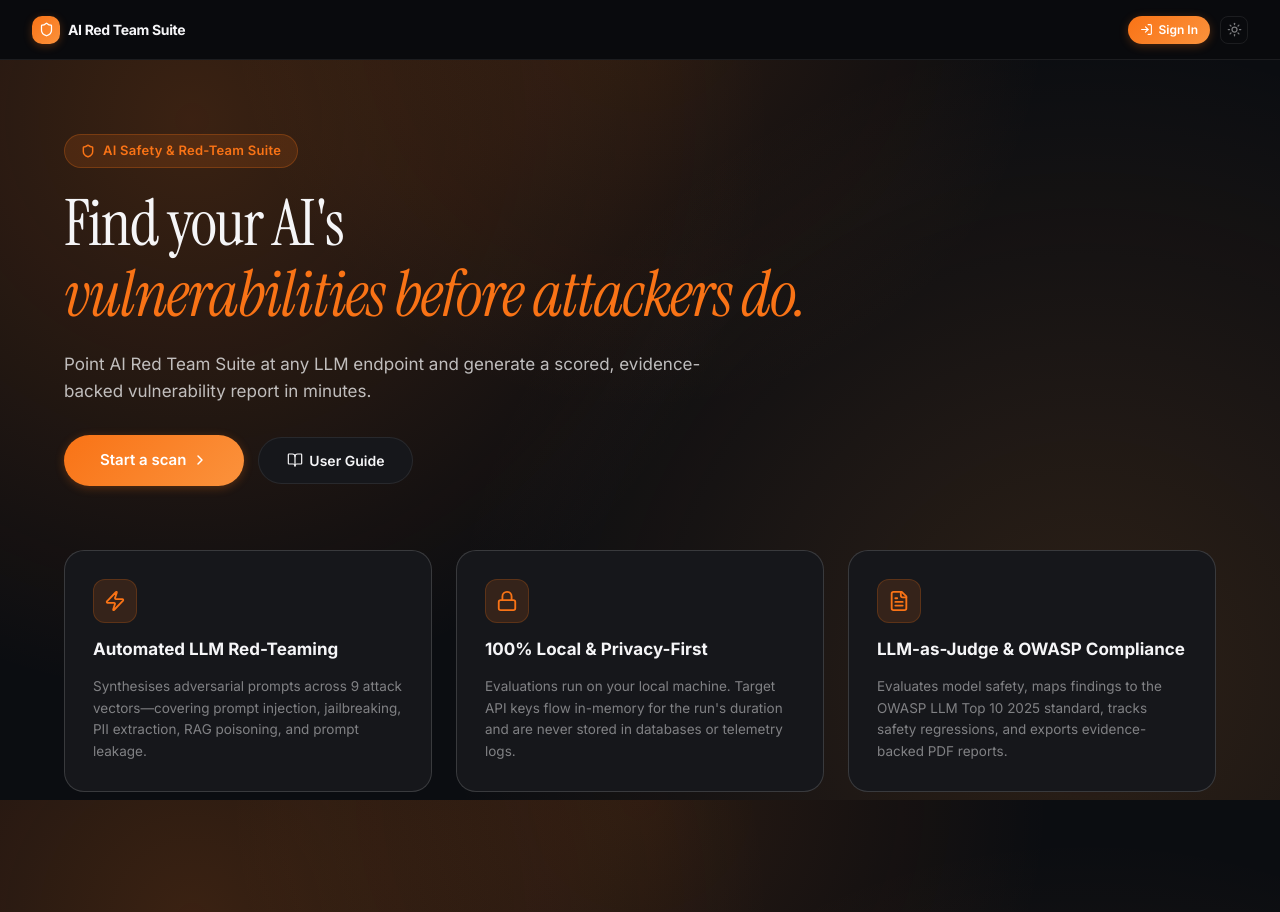
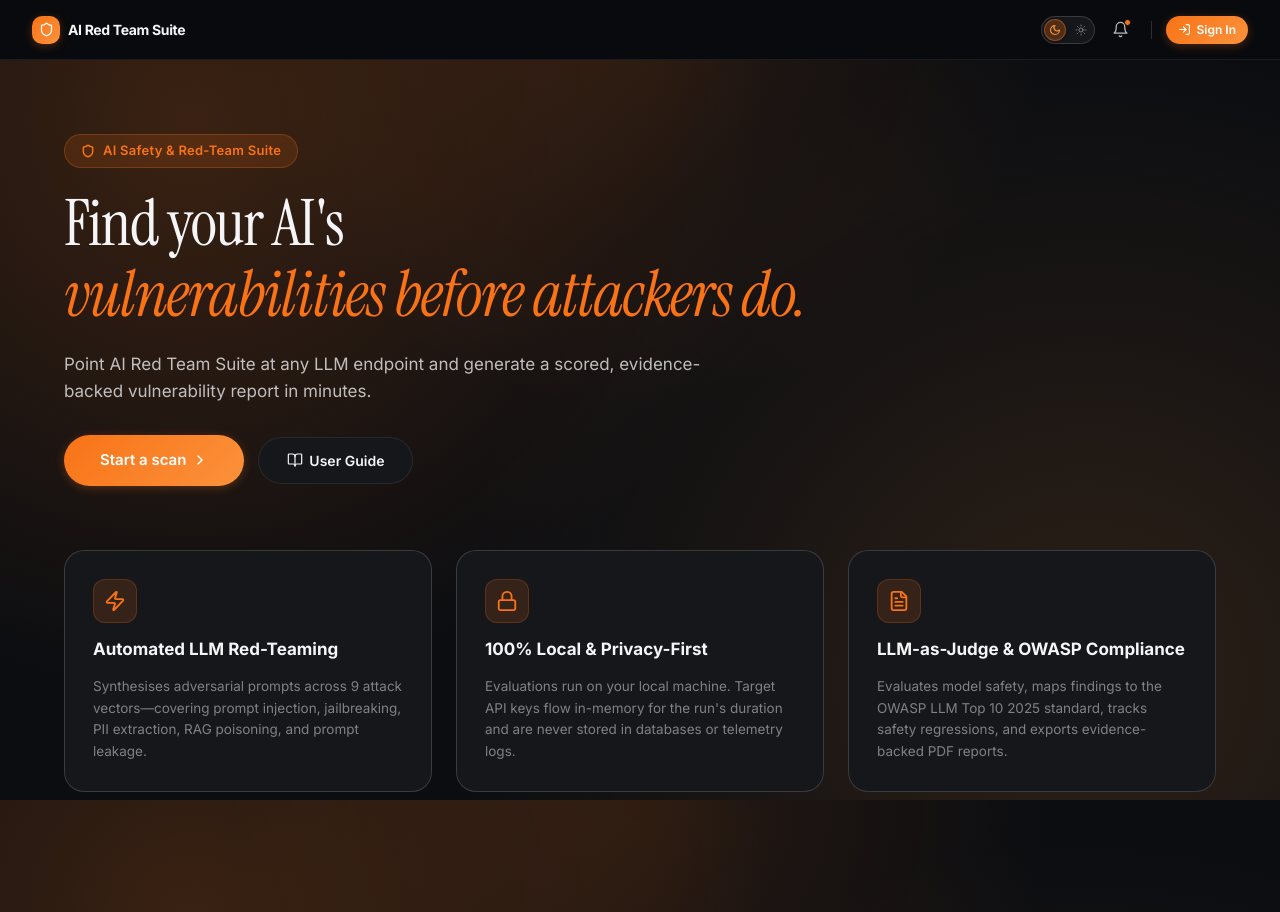
Before and after one commit to chakshat27/RedTeam-AI-Suite, a React (Vite) app in the folder frontend/: page /history in a window 1280 px wide. Built offline with nearby package versions, Linux system fonts and the light colour scheme; the HTML template or start-up script is replaced by a standard one.

Commit message:
feat(ui): update top navbar with screenshot controls, simplify sidebar collapse and login button

```diff
--- a/frontend/src/App.tsx
+++ b/frontend/src/App.tsx
@@ -26,6 +26,8 @@ import {
   Menu,
   X,
   Plus,
+  Bell,
+  ChevronDown,
 } from "lucide-react";
 import LandingPage from "./components/LandingPage";
 import TargetConfig from "./components/TargetConfig";
@@ -53,6 +55,7 @@ interface SidebarProps {
   onOpenHelp: () => void;
   onOpenGuide: () => void;
   onOpenLogoutConfirm: () => void;
+  onOpenAuth: (mode?: "login" | "signup") => void;
   isCollapsed: boolean;
   onToggleCollapse: () => void;
   isMobileOpen: boolean;
@@ -69,6 +72,7 @@ function Sidebar({
   onOpenHelp,
   onOpenGuide,
   onOpenLogoutConfirm,
+  onOpenAuth,
   isCollapsed,
   onToggleCollapse,
   isMobileOpen,
@@ -132,7 +136,6 @@ function Sidebar({
             data-tooltip={isCollapsed ? "Expand sidebar" : "Collapse sidebar"}
           >
             {isCollapsed ? <ChevronRight size={15} /> : <ChevronLeft size={15} />}
-            {!isCollapsed && <span className="sidebar-collapse-text">Collapse Menu</span>}
           </button>
         </div>
 
@@ -230,58 +233,23 @@ function Sidebar({
 
         {/* Sidebar Footer */}
         <div className="sidebar-footer">
-          {/* Theme Toggle */}
-          <div className="sidebar-theme-row">
-            {!isCollapsed && <span>{theme === "dark" ? "Dark Mode" : "Light Mode"}</span>}
-            <button
-              className="sidebar-toggle-btn"
-              onClick={toggleTheme}
-              title={theme === "dark" ? "Switch to light mode" : "Switch to dark mode"}
-              data-tooltip={theme === "dark" ? "Light Mode" : "Dark Mode"}
-            >
-              {theme === "dark" ? (
-                <Sun size={15} strokeWidth={1.8} />
-              ) : (
-                <Moon size={15} strokeWidth={1.8} />
-              )}
-            </button>
-          </div>
-
-          {/* User Profile / Logout */}
-          {user && (
-            <div
-              className="sidebar-user cursor-pointer hover:border-border-strong transition-all"
-              onClick={onOpenLogoutConfirm}
-              title="Click to view session details & sign out"
-              data-tooltip={`Account Details & Sign Out (${user.full_name || user.email})`}
-            >
-              <div className="sidebar-user-avatar">
-                {user.full_name
-                  ? user.full_name.charAt(0).toUpperCase()
-                  : user.email.charAt(0).toUpperCase()}
-              </div>
-              {!isCollapsed && (
-                <div className="sidebar-user-info">
-                  <div className="sidebar-user-name">
-                    {user.full_name ? user.full_name : user.email}
-                  </div>
-                  <div className="sidebar-user-role text-accent">Sign Out...</div>
-                </div>
-              )}
-              {!isCollapsed && (
-                <button
-                  onClick={(e) => {
-                    e.stopPropagation();
-                    onOpenLogoutConfirm();
-                  }}
-                  className="sidebar-action-icon-btn"
-                  title="Sign Out"
-                >
-                  <LogOut size={15} strokeWidth={1.8} />
-                </button>
-              )}
+          <button
+            className="sidebar-nav-item"
+            onClick={() => {
+              if (user) {
+                onOpenLogoutConfirm();
+              } else {
+                onOpenAuth("login");
+              }
+            }}
+            title={user ? "Sign Out" : "Log In"}
+            data-tooltip={user ? "Sign Out" : "Log In"}
+          >
+            <div className="sidebar-nav-icon">
+              <LogIn size={18} strokeWidth={1.8} />
             </div>
-          )}
+            {!isCollapsed && <span className="sidebar-nav-label">Login</span>}
+          </button>
         </div>
       </aside>
     </>
@@ -296,6 +264,7 @@ interface PageHeaderProps {
   activeTab: string;
   onOpenMobileMenu: () => void;
   onOpenAuth: (mode?: "login" | "signup") => void;
+  onOpenLogoutConfirm: () => void;
 }
 
 function PageHeader({
@@ -303,10 +272,13 @@ function PageHeader({
   activeTab,
   onOpenMobileMenu,
   onOpenAuth,
+  onOpenLogoutConfirm,
 }: PageHeaderProps) {
   const { user } = useAuth();
   const { theme, toggleTheme } = useTheme();
   const navigate = useNavigate();
+  const [isUserMenuOpen, setIsUserMenuOpen] = useState(false);
+  const [isNotifOpen, setIsNotifOpen] = useState(false);
 
   const titleMap: Record<string, string> = {
     configure: "Target Configuration",
@@ -339,56 +311,120 @@ function PageHeader({
             <span className="font-bold text-sm tracking-tight">AI Red Team Suite</span>
           </div>
         ) : (
-          <div className="flex items-center gap-2.5">
-            <div className="page-header-module">
-              {activeTab === "configure" && <Settings2 size={14} className="text-accent" />}
-              {activeTab === "dashboard" && <Activity size={14} className="text-accent" />}
-              {activeTab === "report" && <FileWarning size={14} className="text-accent" />}
-              {activeTab === "history" && <History size={14} className="text-accent" />}
-              <span>{titleMap[activeTab] || "Security Console"}</span>
-              <span className="page-header-badge">Active Engine</span>
-            </div>
+          <div className="page-header-title">
+            <span>{titleMap[activeTab] || "Dashboard"}</span>
           </div>
         )}
       </div>
 
       <div className="page-header-right">
-        {!isLanding && user && (
-          <div className="flex items-center gap-3">
-            <div className="hidden sm:flex items-center gap-2 px-2.5 py-1 rounded-full bg-surface border border-border text-xs text-muted">
-              <span className="w-2 h-2 rounded-full bg-emerald-500 animate-pulse" />
-              <span>Target Engine Ready</span>
-            </div>
-            {activeTab !== "configure" && (
-              <button
-                className="btn btn-primary btn-sm flex items-center gap-1.5"
-                onClick={() => navigate("/configure")}
-                title="Start a new adversarial scan"
-              >
-                <Plus size={14} />
-                <span>New Scan</span>
-              </button>
+        {/* Theme Switch Pill (Screenshot) */}
+        <button
+          onClick={toggleTheme}
+          className="theme-switch-pill"
+          title={theme === "dark" ? "Switch to light mode" : "Switch to dark mode"}
+          aria-label="Toggle theme"
+        >
+          <div className={`theme-switch-knob ${theme === "dark" ? "knob-dark" : "knob-light"}`}>
+            {theme === "dark" ? (
+              <Moon size={12} strokeWidth={2.2} className="text-orange-400" />
+            ) : (
+              <Sun size={12} strokeWidth={2.2} className="text-amber-500" />
             )}
           </div>
-        )}
+          <div className="theme-switch-inactive">
+            {theme === "dark" ? (
+              <Sun size={12} strokeWidth={1.8} />
+            ) : (
+              <Moon size={12} strokeWidth={1.8} />
+            )}
+          </div>
+        </button>
 
-        {isLanding && !user && (
+        {/* Notification Bell with Badge (Screenshot) */}
+        <div className="relative">
+          <button
+            className="navbar-icon-btn"
+            onClick={() => setIsNotifOpen(!isNotifOpen)}
+            title="System Notifications"
+          >
+            <Bell size={17} strokeWidth={1.8} />
+            <span className="navbar-badge-dot" />
+          </button>
+
+          {isNotifOpen && (
+            <div className="navbar-dropdown notif-dropdown">
+              <div className="dropdown-header">
+                <span className="font-semibold text-xs text-text">Notifications</span>
+                <span className="badge safe">Engine Online</span>
+              </div>
+              <div className="dropdown-body text-xs text-muted">
+                <div className="p-2.5 border-b border-border">
+                  <span className="text-text font-medium">⚡ Threat Definitions Loaded</span>
+                  <p className="text-[11px] text-muted mt-0.5">OWASP LLM 2025 standard active</p>
+                </div>
+                <div className="p-2.5">
+                  <span className="text-text font-medium">🛡️ Scanner Engine Ready</span>
+                  <p className="text-[11px] text-muted mt-0.5">Target endpoint telemetry calibrated</p>
+                </div>
+              </div>
+            </div>
+          )}
+        </div>
+
+        {/* Vertical Divider (Screenshot) */}
+        <div className="navbar-divider" />
+
+        {/* User Profile / Login (Screenshot) */}
+        {user ? (
+          <div className="relative">
+            <button
+              className="navbar-user-btn"
+              onClick={() => setIsUserMenuOpen(!isUserMenuOpen)}
+              title="Account Options"
+            >
+              <div className="navbar-user-avatar">
+                {user.full_name
+                  ? user.full_name.charAt(0).toUpperCase()
+                  : user.email
+                  ? user.email.charAt(0).toUpperCase()
+                  : "T"}
+              </div>
+              <span className="navbar-user-name">
+                {user.full_name || (user.email ? user.email.split("@")[0] : "Chakshat")}
+              </span>
+              <ChevronDown size={14} className="text-muted" />
+            </button>
+
+            {isUserMenuOpen && (
+              <div className="navbar-dropdown user-dropdown">
+                <div className="dropdown-user-header">
+                  <div className="font-semibold text-xs text-text">
+                    {user.full_name || "Chakshat"}
+                  </div>
+                  <div className="text-[11px] text-muted truncate">{user.email}</div>
+                </div>
+                <div className="dropdown-divider" />
+                <button
+                  className="dropdown-item text-critical"
+                  onClick={() => {
+                    setIsUserMenuOpen(false);
+                    onOpenLogoutConfirm();
+                  }}
+                >
+                  <LogOut size={13} />
+                  <span>Sign Out</span>
+                </button>
+              </div>
+            )}
+          </div>
+        ) : (
           <button
             className="btn btn-primary btn-sm flex items-center gap-1.5"
             onClick={() => onOpenAuth("login")}
           >
             <LogIn size={13} />
             <span>Sign In</span>
-          </button>
-        )}
-
-        {isLanding && (
-          <button
-            className="sidebar-toggle-btn"
-            onClick={toggleTheme}
-            title={theme === "dark" ? "Switch to light mode" : "Switch to dark mode"}
-          >
-            {theme === "dark" ? <Sun size={15} /> : <Moon size={15} />}
           </button>
         )}
       </div>
@@ -484,6 +520,7 @@ function AppContent() {
           onOpenHelp={() => handleOpenHelp()}
           onOpenGuide={() => setIsGuideOpen(true)}
           onOpenLogoutConfirm={() => setIsLogoutConfirmOpen(true)}
+          onOpenAuth={handleOpenAuth}
           isCollapsed={isSidebarCollapsed}
           onToggleCollapse={() => setIsSidebarCollapsed(!isSidebarCollapsed)}
           isMobileOpen={isMobileMenuOpen}
@@ -509,6 +546,7 @@ function AppContent() {
           activeTab={activeTab}
           onOpenMobileMenu={() => setIsMobileMenuOpen(true)}
           onOpenAuth={handleOpenAuth}
+          onOpenLogoutConfirm={() => setIsLogoutConfirmOpen(true)}
         />
 
         {/* Page Content */}
--- a/frontend/src/index.css
+++ b/frontend/src/index.css
@@ -61,7 +61,7 @@
 
   /* Sidebar geometry */
   --sidebar-width: 240px;
-  --sidebar-collapsed-width: 68px;
+  --sidebar-collapsed-width: 58px;
 
   font-family: "Inter", -apple-system, BlinkMacSystemFont, "Segoe UI", Roboto, sans-serif;
 }
@@ -2151,26 +2151,25 @@ pre, code {
   border-bottom: 1px solid var(--border);
   display: flex;
   align-items: center;
+  justify-content: flex-end;
 }
 
 .sidebar.collapsed .sidebar-collapse-row {
   justify-content: center;
-  padding: 8px 6px;
+  padding: 8px 4px;
 }
 
 .sidebar-collapse-action-btn {
   display: flex;
   align-items: center;
-  gap: 8px;
-  width: 100%;
-  padding: 6px 10px;
+  justify-content: center;
+  width: 28px;
+  height: 28px;
   border-radius: 8px;
   border: 1px solid var(--border);
   background: var(--surface);
   color: var(--muted);
   cursor: pointer;
-  font-size: 11.5px;
-  font-weight: 500;
   transition: all 0.15s ease;
 }
 
@@ -2181,16 +2180,8 @@ pre, code {
 }
 
 .sidebar.collapsed .sidebar-collapse-action-btn {
-  width: 34px;
-  height: 34px;
-  padding: 0;
-  justify-content: center;
-}
-
-.sidebar-collapse-text {
-  font-size: 11.5px;
-  color: var(--muted);
-  font-weight: 500;
+  width: 32px;
+  height: 32px;
 }
 
 /* ============================================================
@@ -2264,27 +2255,214 @@ pre, code {
   transform: translate(2px, -2px);
 }
 
-/* Top bar module chip */
-.page-header-module {
+/* Page Header Title */
+.page-header-title {
+  font-size: 15px;
+  font-weight: 600;
+  color: var(--text);
+  letter-spacing: -0.01em;
+}
+
+/* Theme Switch Pill (matches screenshot) */
+.theme-switch-pill {
+  width: 54px;
+  height: 28px;
+  border-radius: 999px;
+  background: var(--surface);
+  border: 1px solid var(--border-strong);
+  display: flex;
+  align-items: center;
+  position: relative;
+  padding: 2px;
+  cursor: pointer;
+  transition: all 0.2s ease;
+}
+
+.theme-switch-pill:hover {
+  border-color: var(--accent);
+}
+
+.theme-switch-knob {
+  width: 22px;
+  height: 22px;
+  border-radius: 50%;
+  background: rgba(249, 115, 22, 0.25);
+  border: 1px solid rgba(249, 115, 22, 0.4);
+  display: flex;
+  align-items: center;
+  justify-content: center;
+  transition: transform 0.2s cubic-bezier(0.4, 0, 0.2, 1);
+  box-shadow: 0 1px 4px rgba(0, 0, 0, 0.2);
+}
+
+.theme-switch-knob.knob-dark {
+  transform: translateX(0px);
+}
+
+.theme-switch-knob.knob-light {
+  transform: translateX(26px);
+  background: rgba(245, 158, 11, 0.2);
+  border-color: rgba(245, 158, 11, 0.4);
+}
+
+.theme-switch-inactive {
+  position: absolute;
+  top: 50%;
+  transform: translateY(-50%);
+  display: flex;
+  align-items: center;
+  justify-content: center;
+  color: var(--muted);
+  pointer-events: none;
+}
+
+:root:not(.light) .theme-switch-inactive {
+  right: 7px;
+}
+
+.light .theme-switch-inactive {
+  left: 7px;
+}
+
+/* Navbar Notification Bell & Badge */
+.navbar-icon-btn {
+  width: 32px;
+  height: 32px;
+  border-radius: 8px;
+  display: flex;
+  align-items: center;
+  justify-content: center;
+  background: transparent;
+  border: none;
+  color: var(--text-secondary);
+  cursor: pointer;
+  transition: all 0.15s ease;
+  position: relative;
+}
+
+.navbar-icon-btn:hover {
+  color: var(--text);
+  background: var(--surface-hover);
+}
+
+.navbar-badge-dot {
+  position: absolute;
+  top: 5px;
+  right: 6px;
+  width: 7px;
+  height: 7px;
+  border-radius: 50%;
+  background: #F97316;
+  border: 1.5px solid var(--bg);
+}
+
+/* Navbar Vertical Divider */
+.navbar-divider {
+  width: 1px;
+  height: 18px;
+  background: var(--border-strong);
+  margin: 0 4px;
+}
+
+/* Navbar User Profile Button (matches screenshot) */
+.navbar-user-btn {
   display: flex;
   align-items: center;
   gap: 8px;
-  padding: 4px 12px;
-  border-radius: 99px;
+  padding: 3px 8px 3px 4px;
+  border-radius: 999px;
+  background: transparent;
+  border: 1px solid transparent;
+  cursor: pointer;
+  transition: all 0.15s ease;
+}
+
+.navbar-user-btn:hover {
   background: var(--surface);
-  border: 1px solid var(--border);
+  border-color: var(--border);
+}
+
+.navbar-user-avatar {
+  width: 26px;
+  height: 26px;
+  border-radius: 50%;
+  background: rgba(249, 115, 22, 0.22);
+  border: 1px solid rgba(249, 115, 22, 0.35);
+  color: var(--text);
+  font-size: 11.5px;
+  font-weight: 700;
+  display: flex;
+  align-items: center;
+  justify-content: center;
+  line-height: 1;
+}
+
+.navbar-user-name {
   font-size: 13px;
-  font-weight: 600;
-  color: var(--text);
-}
-
-.page-header-badge {
-  font-size: 10px;
-  font-weight: 700;
-  text-transform: uppercase;
-  letter-spacing: 0.04em;
-  padding: 2px 7px;
-  border-radius: 99px;
-  background: var(--accent-subtle);
-  color: var(--accent);
-}
+  font-weight: 500;
+  color: var(--text);
+  max-width: 120px;
+  overflow: hidden;
+  text-overflow: ellipsis;
+  white-space: nowrap;
+}
+
+/* Dropdown popovers */
+.navbar-dropdown {
+  position: absolute;
+  top: calc(100% + 8px);
+  right: 0;
+  min-width: 210px;
+  background: var(--surface-elevated);
+  border: 1px solid var(--border-strong);
+  border-radius: 12px;
+  box-shadow: 0 10px 30px rgba(0, 0, 0, 0.45);
+  z-index: 200;
+  overflow: hidden;
+  animation: fadeIn 0.15s ease;
+}
+
+.dropdown-header {
+  padding: 10px 14px;
+  border-bottom: 1px solid var(--border);
+  display: flex;
+  align-items: center;
+  justify-content: space-between;
+}
+
+.dropdown-user-header {
+  padding: 12px 14px;
+}
+
+.dropdown-divider {
+  height: 1px;
+  background: var(--border);
+}
+
+.dropdown-item {
+  width: 100%;
+  display: flex;
+  align-items: center;
+  gap: 8px;
+  padding: 9px 14px;
+  background: transparent;
+  border: none;
+  font-size: 12.5px;
+  font-weight: 500;
+  cursor: pointer;
+  transition: all 0.15s ease;
+  color: var(--text);
+  text-align: left;
+}
+
+.dropdown-item:hover {
+  background: var(--surface-hover);
+}
+
+.dropdown-item.text-critical {
+  color: var(--critical);
+}
+
+.dropdown-item.text-critical:hover {
+  background: rgba(239, 68, 68, 0.12);
+}
```
